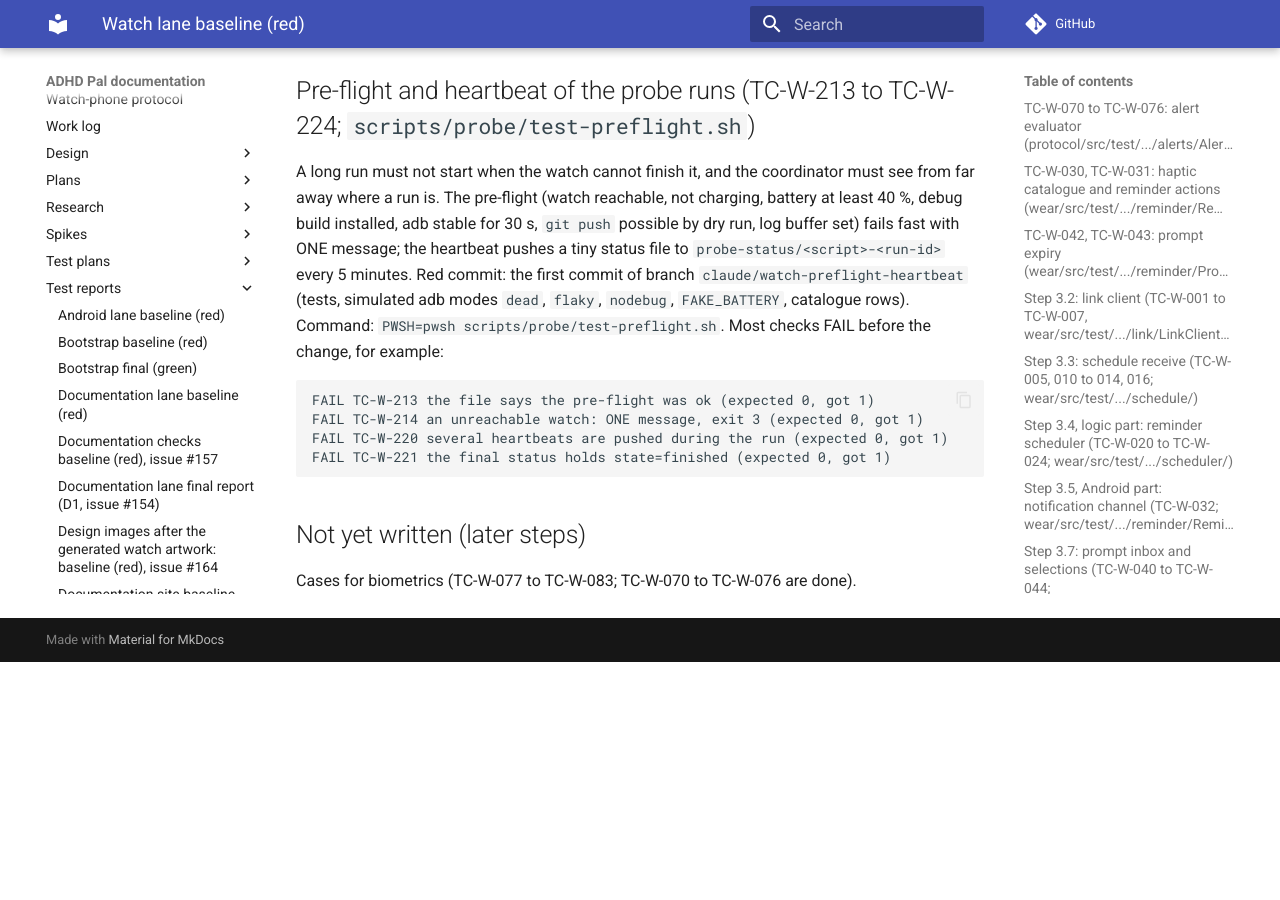
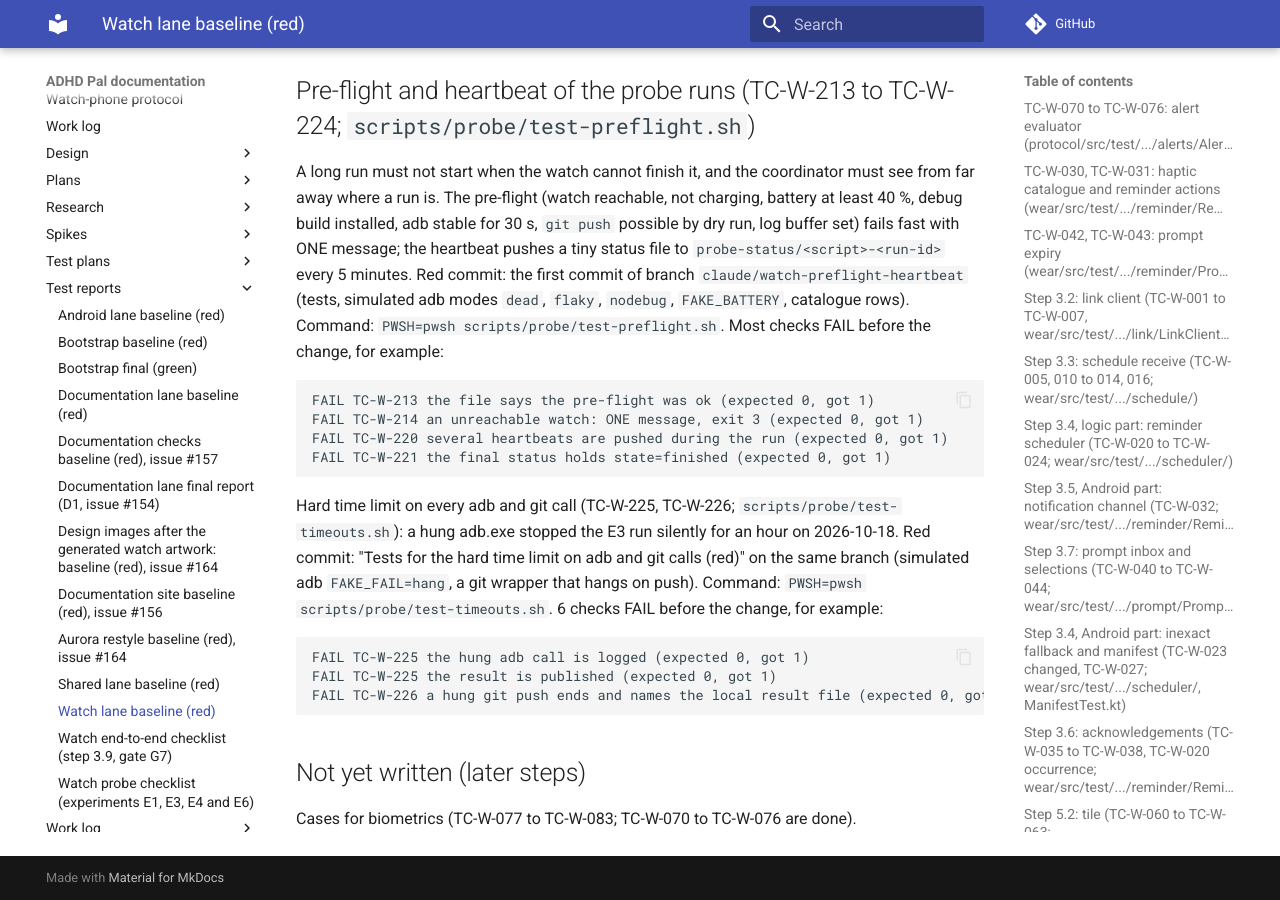
Before and after one commit to shlomoa/my-adhd-pal, an MkDocs documentation site: the page built from docs/test-reports/watch-baseline.md, in a window 1280 px wide and 900 px high, scrolled down 12337 px. Built offline with MkDocs 1.6.1 and Material for MkDocs 9.7.7, drawn with Linux system fonts in a browser that asks for light colours; comment, search, counter and statistics services are not loaded; before the commit the page ends 12999 px from its top, so only the background shows below that.

Commit message:
Tests for the hard time limit on adb and git calls (red)
Co-Authored-By: Claude Sonnet 5.5 <noreply@anthropic.com>
Claude-Session: https://claude.ai/code/session_01WEDbyAJ64XqdSoQasUsg7b

````diff
--- a/docs/test-reports/watch-baseline.md
+++ b/docs/test-reports/watch-baseline.md
@@ -410,6 +410,15 @@ FAIL TC-W-220 several heartbeats are pushed during the run (expected 0, got 1)
 FAIL TC-W-221 the final status holds state=finished (expected 0, got 1)
 ```
 
+Hard time limit on every adb and git call (TC-W-225, TC-W-226; `scripts/probe/test-timeouts.sh`): a hung adb.exe stopped the E3 run silently for an hour on 2026-10-18. Red commit: "Tests for the hard time limit on adb and git calls (red)" on the same branch
+(simulated adb `FAKE_FAIL=hang`, a git wrapper that hangs on push). Command: `PWSH=pwsh scripts/probe/test-timeouts.sh`. 6 checks FAIL before the change, for example:
+
+```
+FAIL TC-W-225 the hung adb call is logged (expected 0, got 1)
+FAIL TC-W-225 the result is published (expected 0, got 1)
+FAIL TC-W-226 a hung git push ends and names the local result file (expected 0, got 1)
+```
+
 ## Not yet written (later steps)
 
 Cases for biometrics (TC-W-077 to TC-W-083; TC-W-070 to TC-W-076 are done).
````
Also changed, not shown: docs/test-plans/watch.md (+3 -1 lines), 2 other files.
